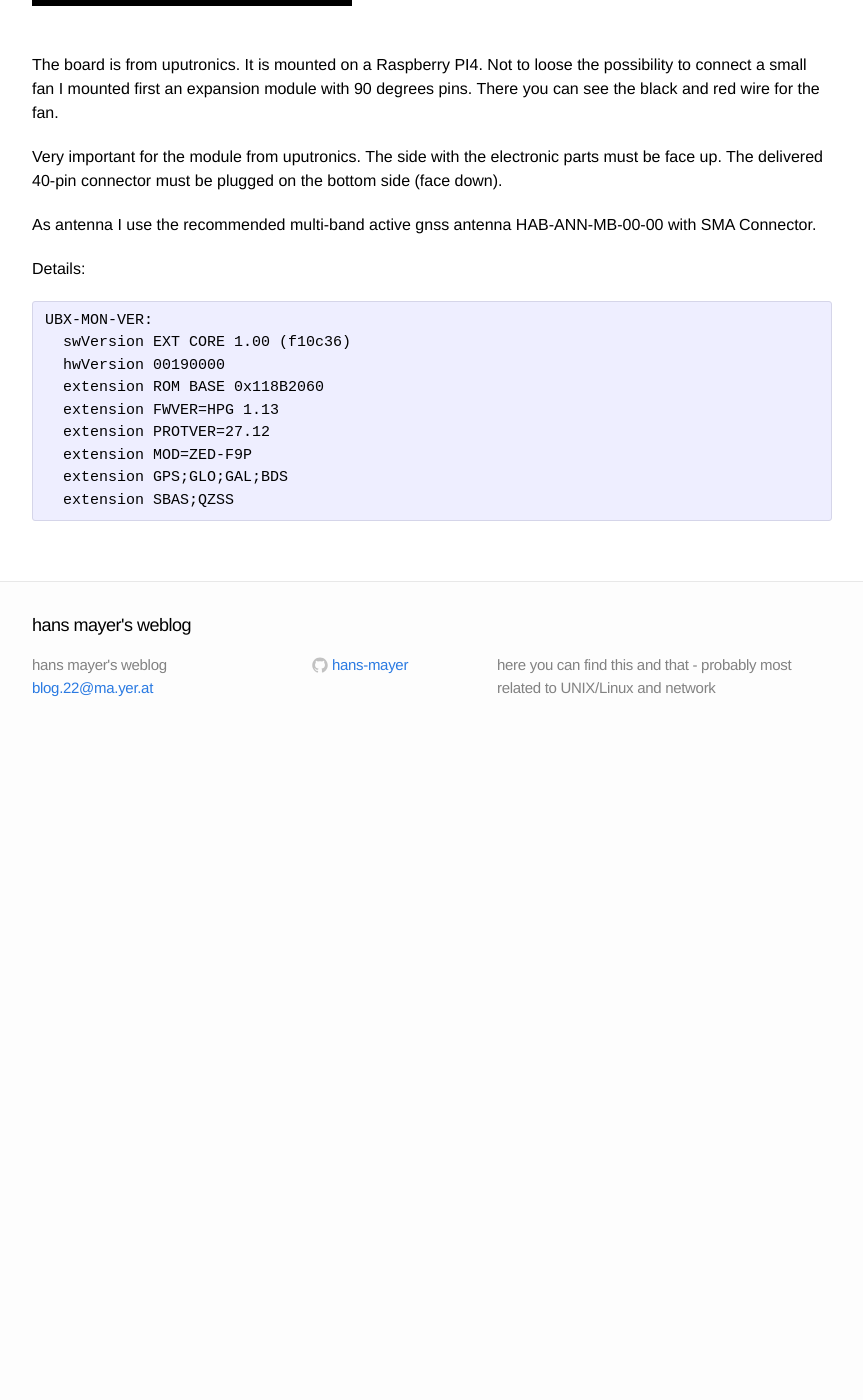
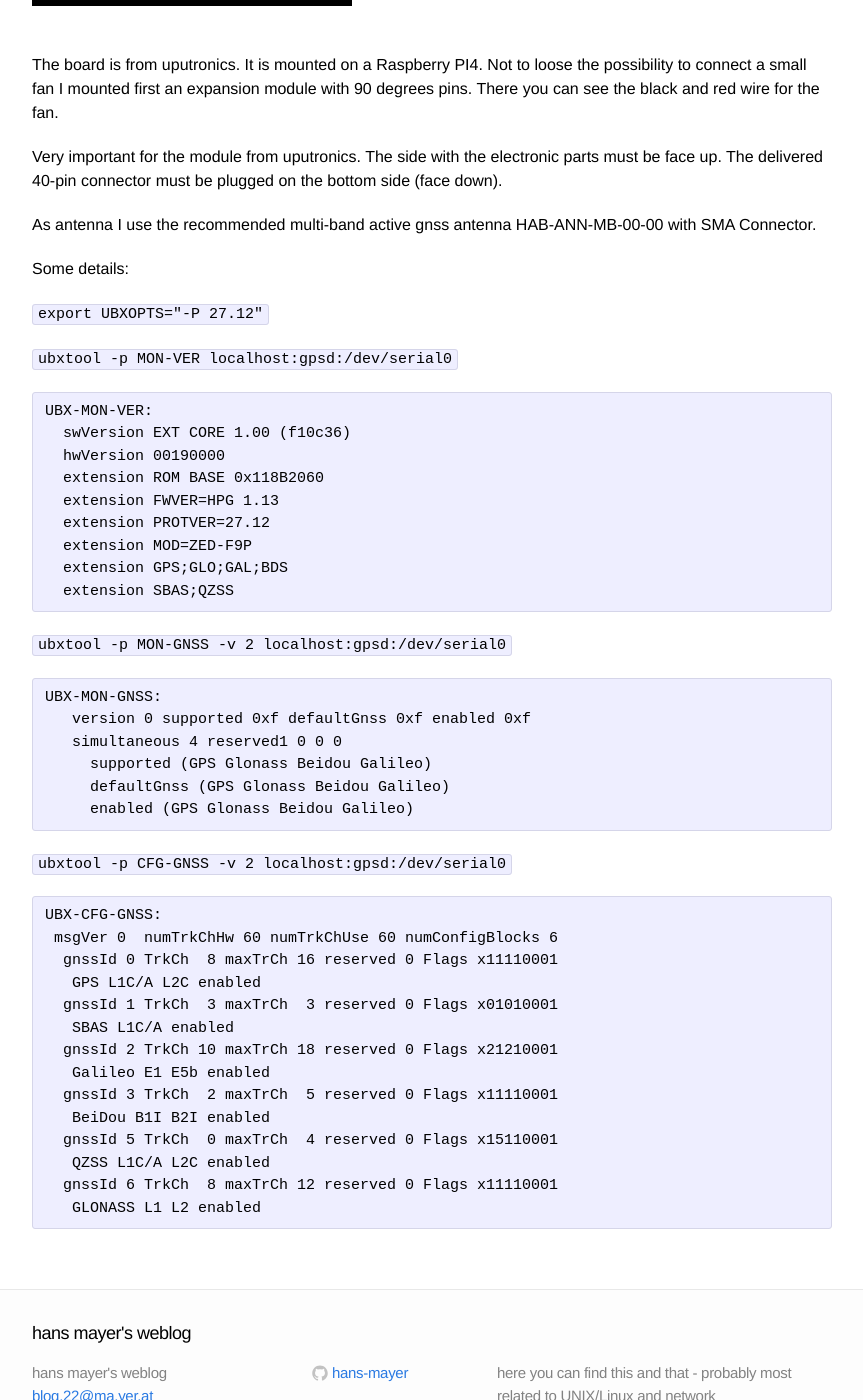
Before and after one commit to hans-mayer/blog, a Jekyll site: the page built from _posts/2022-07-29-ublox-ZED-F9P.markdown, in a window 1280 px wide and 1400 px high, scrolled down 500 px. Shown: the whole window, without its empty margins (208-1071 px from the left). Built offline with Jekyll 4.4.1, drawn with Linux system fonts in a browser that asks for light colours; before the commit the page ends 1244 px from its top, so only the background shows below that; grey boxes are pictures that could not be loaded.

Commit message:
2022-07-29-ublox-ZED-F9P update

````diff
--- a/_posts/2022-07-29-ublox-ZED-F9P.markdown
+++ b/_posts/2022-07-29-ublox-ZED-F9P.markdown
@@ -20,7 +20,11 @@ Very important for the module from uputronics. The side with the electronic part
 
 As antenna I use the recommended multi-band active gnss antenna HAB-ANN-MB-00-00 with SMA Connector.
 
-Details:
+Some details:
+
+`export UBXOPTS="-P 27.12"`
+
+`ubxtool -p MON-VER  localhost:gpsd:/dev/serial0`
 
 ```
 UBX-MON-VER:
@@ -33,3 +37,33 @@ UBX-MON-VER:
   extension GPS;GLO;GAL;BDS
   extension SBAS;QZSS
 ```
+
+`ubxtool -p MON-GNSS -v 2  localhost:gpsd:/dev/serial0`
+
+```
+UBX-MON-GNSS:
+   version 0 supported 0xf defaultGnss 0xf enabled 0xf
+   simultaneous 4 reserved1 0 0 0
+     supported (GPS Glonass Beidou Galileo)
+     defaultGnss (GPS Glonass Beidou Galileo)
+     enabled (GPS Glonass Beidou Galileo)
+```
+
+`ubxtool -p CFG-GNSS  -v 2  localhost:gpsd:/dev/serial0`
+
+```
+UBX-CFG-GNSS:
+ msgVer 0  numTrkChHw 60 numTrkChUse 60 numConfigBlocks 6
+  gnssId 0 TrkCh  8 maxTrCh 16 reserved 0 Flags x11110001
+   GPS L1C/A L2C enabled
+  gnssId 1 TrkCh  3 maxTrCh  3 reserved 0 Flags x01010001
+   SBAS L1C/A enabled
+  gnssId 2 TrkCh 10 maxTrCh 18 reserved 0 Flags x21210001
+   Galileo E1 E5b enabled
+  gnssId 3 TrkCh  2 maxTrCh  5 reserved 0 Flags x11110001
+   BeiDou B1I B2I enabled
+  gnssId 5 TrkCh  0 maxTrCh  4 reserved 0 Flags x15110001
+   QZSS L1C/A L2C enabled
+  gnssId 6 TrkCh  8 maxTrCh 12 reserved 0 Flags x11110001
+   GLONASS L1 L2 enabled
+```
````
